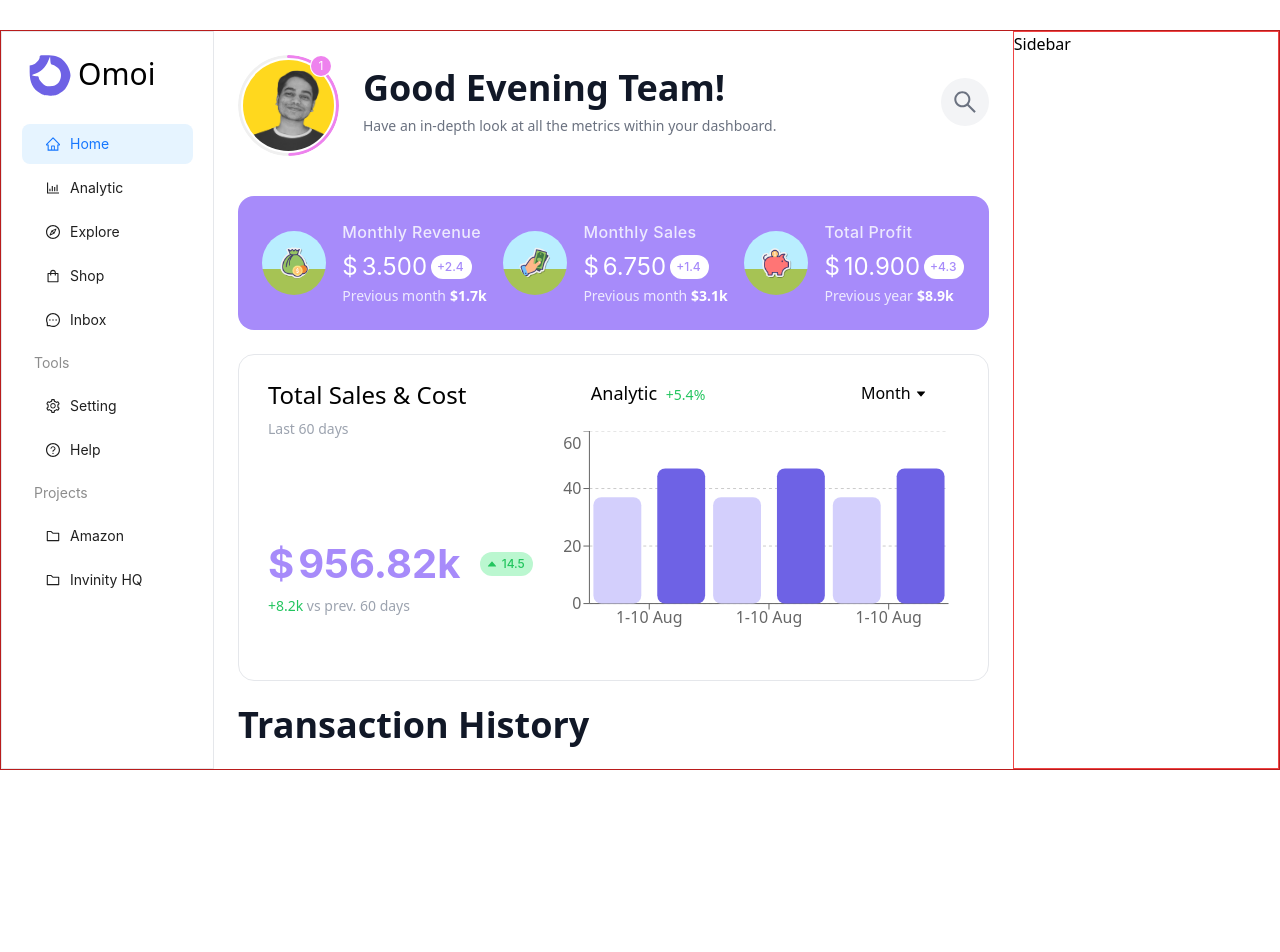
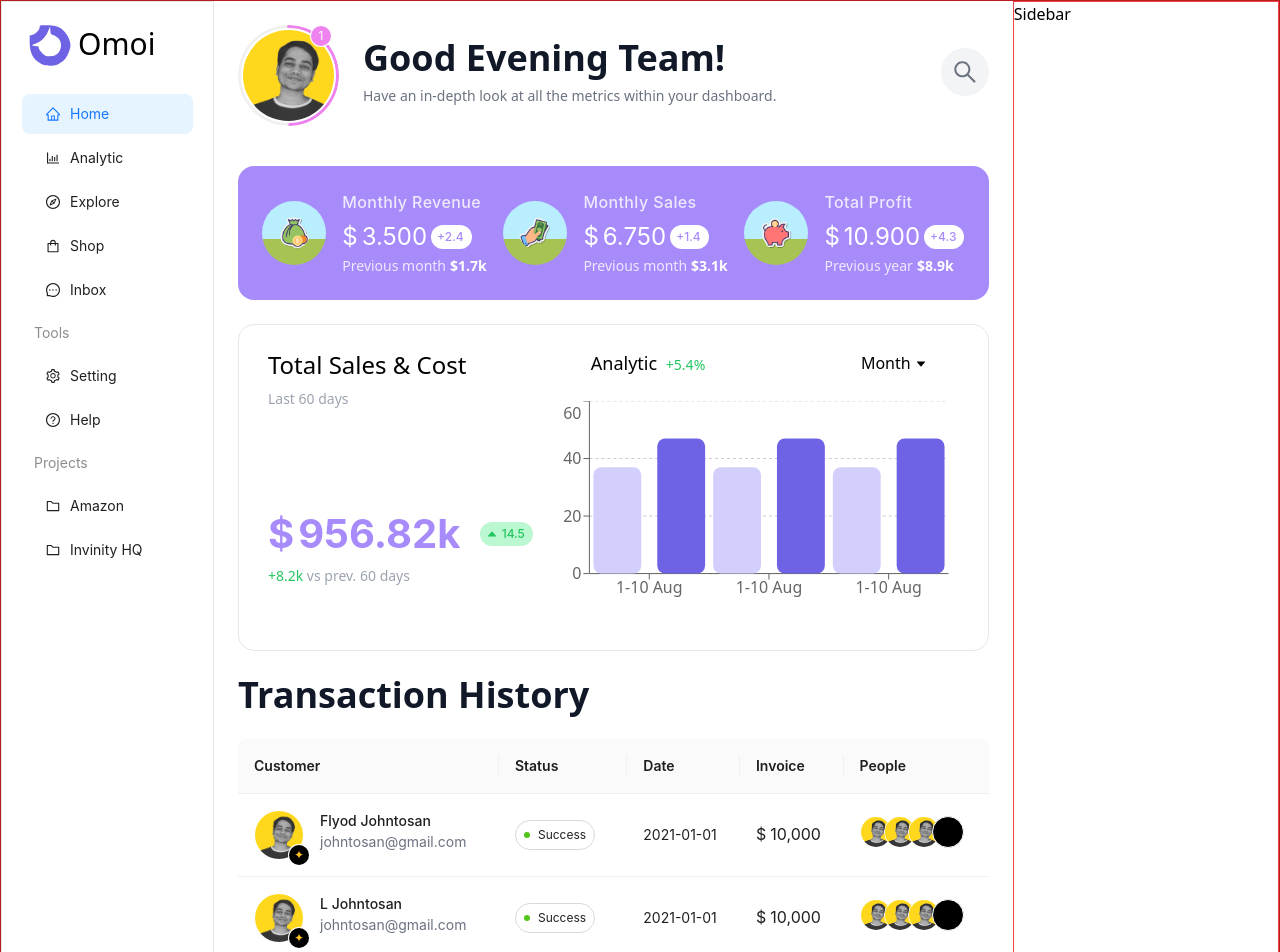
Before and after one commit to abhi-j0407/raftlabs-dashboard, a React (Vite) app: page / in a window 1280 px wide. Shown: the top 952 px of the page. Before the commit the page ends 800 px from the top, so only its background shows below. Built offline with nearby package versions, Linux system fonts and the light colour scheme.

Commit message:
Transaction changes

```diff
--- a/src/components/Main/History.jsx
+++ b/src/components/Main/History.jsx
@@ -36,6 +36,7 @@ const columns = [
     title: "Date",
     dataIndex: "date",
     key: "date",
+    responsive: ["md"],
   },
   {
     title: "Invoice",
@@ -50,6 +51,7 @@ const columns = [
   {
     title: "People",
     key: "people",
+    responsive: ["md"],
     dataIndex: "people",
     render: (_, { people }) => (
       <Avatar.Group maxCount={3} maxStyle={{
@@ -57,7 +59,7 @@ const columns = [
         backgroundColor: 'black'
       }}>
         {people.map((person) => {
-          return <Avatar key={person} src={person.iconUrl}>{person.name},</Avatar>;
+          return <Avatar key={person.name} src={person.iconUrl}>{person.name},</Avatar>;
         })}
       </Avatar.Group>
     ),
@@ -91,7 +93,7 @@ const History = () => {
         <Dropdown />
         <Dropdown />
       </div> */}
-      {/* <Table columns={columns} dataSource={transactions} /> */}
+      <Table columns={columns} dataSource={transactions} pagination={false} />
     </section>
   );
 };
--- a/src/constants/index.jsx
+++ b/src/constants/index.jsx
@@ -175,7 +175,7 @@ export const transactions = [
   },
   {
     recepient: {
-      name: "Flyod Johntosan",
+      name: "L Johntosan",
       mail: "johntosan@gmail.com",
       iconUrl: "/src/assets/photo_crop.png",
     },
```
